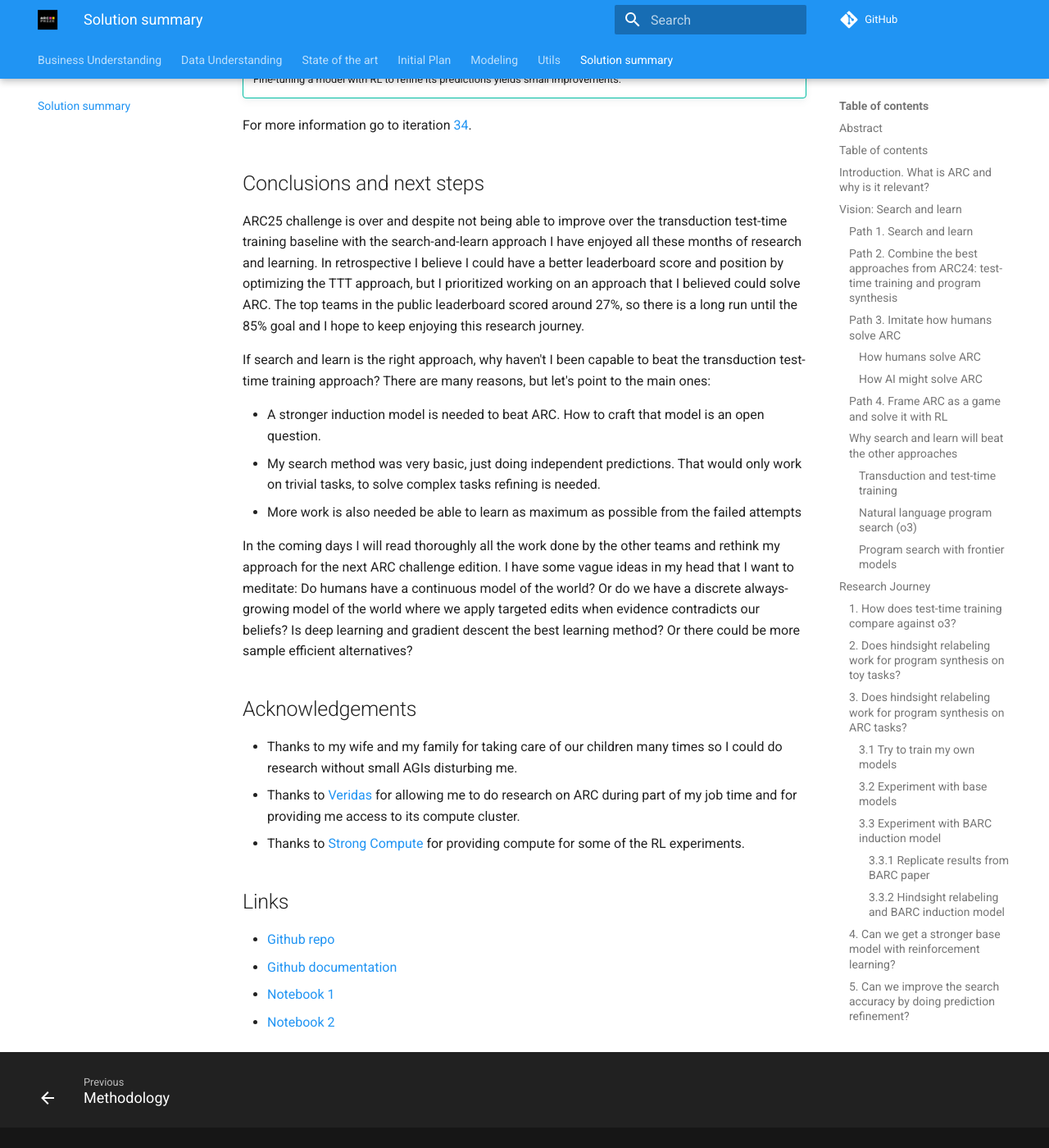
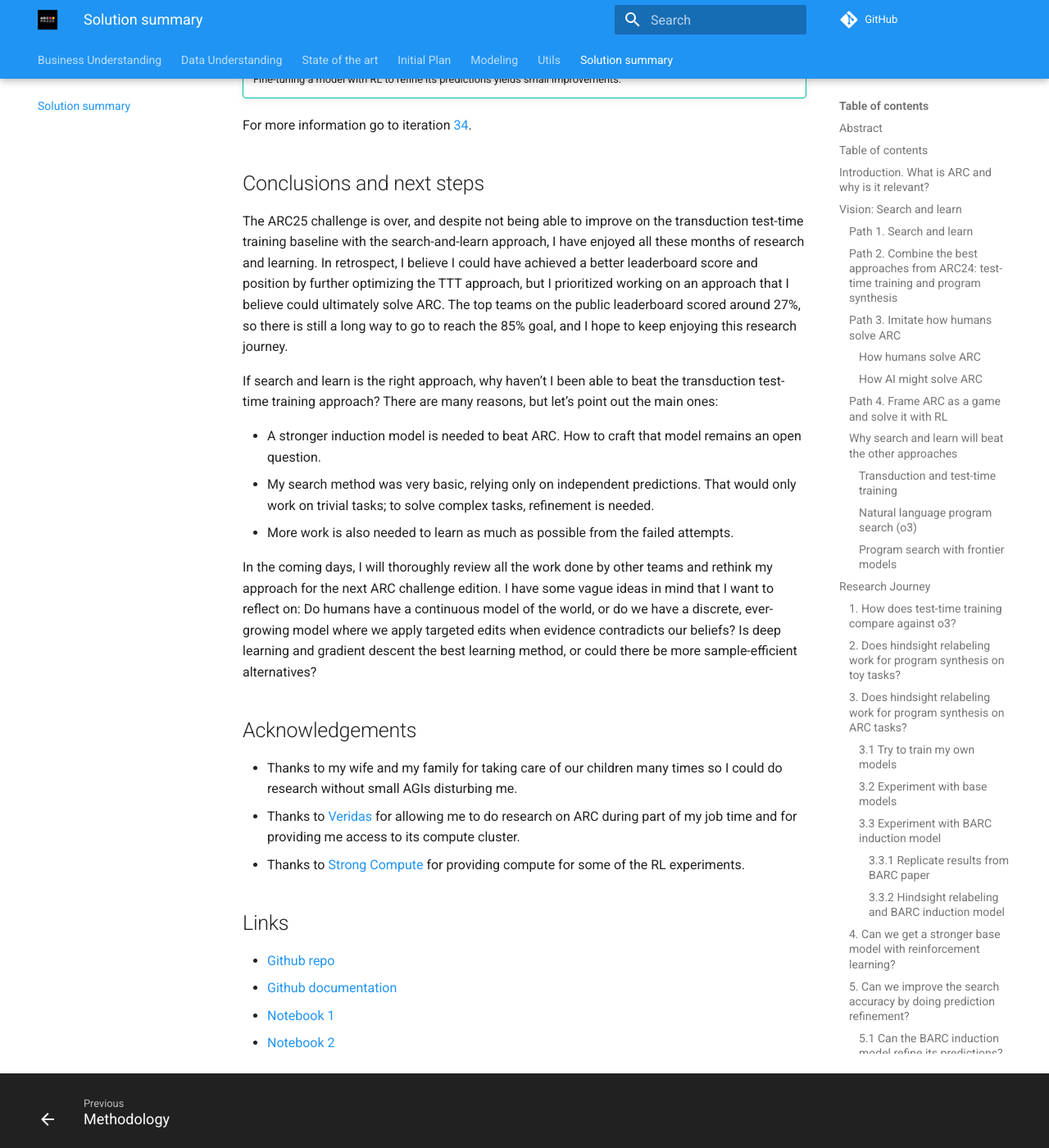
Before and after one commit to ironbar/arc25, an MkDocs documentation site: the page built from docs/05_Solution_Summary.md, in a window 1280 px wide and 1400 px high, scrolled down 18696 px. Shown: the whole window at 82% size. Built offline with MkDocs 1.6.1 and Material for MkDocs 9.7.7, drawn with Linux system fonts in a browser that asks for light colours; comment, search, counter and statistics services are not loaded.

Commit message:
improved conclusions

```diff
--- a/docs/05_Solution_Summary.md
+++ b/docs/05_Solution_Summary.md
@@ -643,23 +643,15 @@
 
 ## Conclusions and next steps
 
-ARC25 challenge is over and despite not being able to improve over the transduction test-time training baseline
-with the search-and-learn approach I have enjoyed all these months of research and learning. In retrospective
-I believe I could have a better leaderboard score and position by optimizing the TTT approach, but I prioritized
-working on an approach that I believed could solve ARC. The top
-teams in the public leaderboard scored around 27%, so there is a long run until the 85% goal and I
-hope to keep enjoying this research journey.
+The ARC25 challenge is over, and despite not being able to improve on the transduction test-time training baseline with the search-and-learn approach, I have enjoyed all these months of research and learning. In retrospect, I believe I could have achieved a better leaderboard score and position by further optimizing the TTT approach, but I prioritized working on an approach that I believe could ultimately solve ARC. The top teams on the public leaderboard scored around 27%, so there is still a long way to go to reach the 85% goal, and I hope to keep enjoying this research journey.
 
-If search and learn is the right approach, why haven't I been capable to beat the transduction
-test-time training approach? There are many reasons, but let's point to the main ones:
+If search and learn is the right approach, why haven’t I been able to beat the transduction test-time training approach? There are many reasons, but let’s point out the main ones:
 
-- A stronger induction model is needed to beat ARC. How to craft that model is an open question.
-- My search method was very basic, just doing independent predictions. That would only work on trivial
-  tasks, to solve complex tasks refining is needed.
-- More work is also needed be able to learn as maximum as possible from the failed attempts
+- A stronger induction model is needed to beat ARC. How to craft that model remains an open question.
+- My search method was very basic, relying only on independent predictions. That would only work on trivial tasks; to solve complex tasks, refinement is needed.
+- More work is also needed to learn as much as possible from the failed attempts.
 
-In the coming days I will read thoroughly all the work done by the other teams and rethink my approach
-for the next ARC challenge edition. I have some vague ideas in my head that I want to meditate: Do humans have a continuous model of the world? Or do we have a discrete always-growing model of the world where we apply targeted edits when evidence contradicts our beliefs? Is deep learning and gradient descent the best learning method? Or there could be more sample efficient alternatives?
+In the coming days, I will thoroughly review all the work done by other teams and rethink my approach for the next ARC challenge edition. I have some vague ideas in mind that I want to reflect on: Do humans have a continuous model of the world, or do we have a discrete, ever-growing model where we apply targeted edits when evidence contradicts our beliefs? Is deep learning and gradient descent the best learning method, or could there be more sample-efficient alternatives?
 
 ## Acknowledgements
 
```
